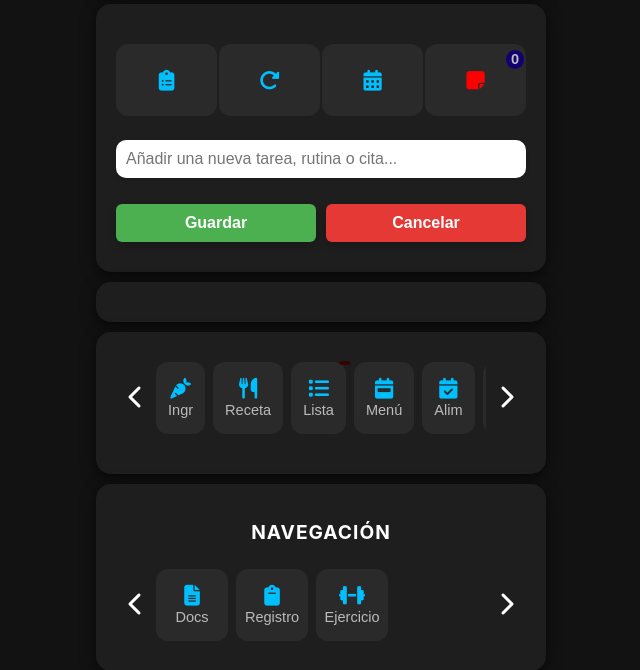
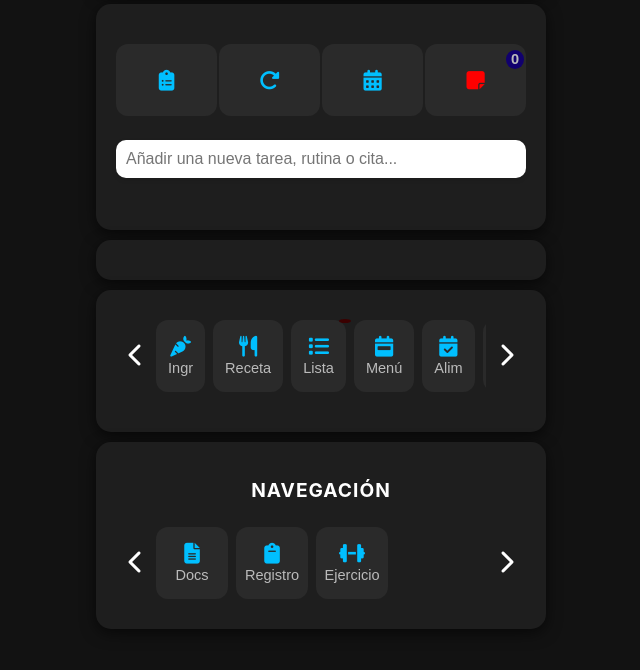
Before and after one commit to drebak85/MiAgenda, a Flask app: page / in a window 1280 px wide. Shown: the part 258-928 px from the top of the page, without its empty margins (319-959 px from the left). After the commit the page ends 857 px from the top, so only its background shows below. Run offline with Flask 3, Linux system fonts and the light colour scheme; some libraries are stand-ins or nearby versions.

Commit message:
Add files via upload

```diff
--- a/templates/index.html
+++ b/templates/index.html
@@ -391,10 +391,11 @@
 </div>
 
 <!-- Botón principal de Guardar/Crear Actividad -->
-<div class="form-buttons">
-<button class="btn-success btn-large" id="btn-guardar-actividad" type="submit">Guardar</button>
-<button class="btn-cancel" id="cancelar-nueva-actividad" type="button">Cancelar</button>
+<div class="form-buttons oculto" id="botones-actividad">
+  <button class="btn-success btn-large" id="btn-guardar-actividad" type="submit">Guardar</button>
+  <button class="btn-cancel" id="cancelar-nueva-actividad" type="button">Cancelar</button>
 </div>
+
 </div>
 </form>
 </div>
```
